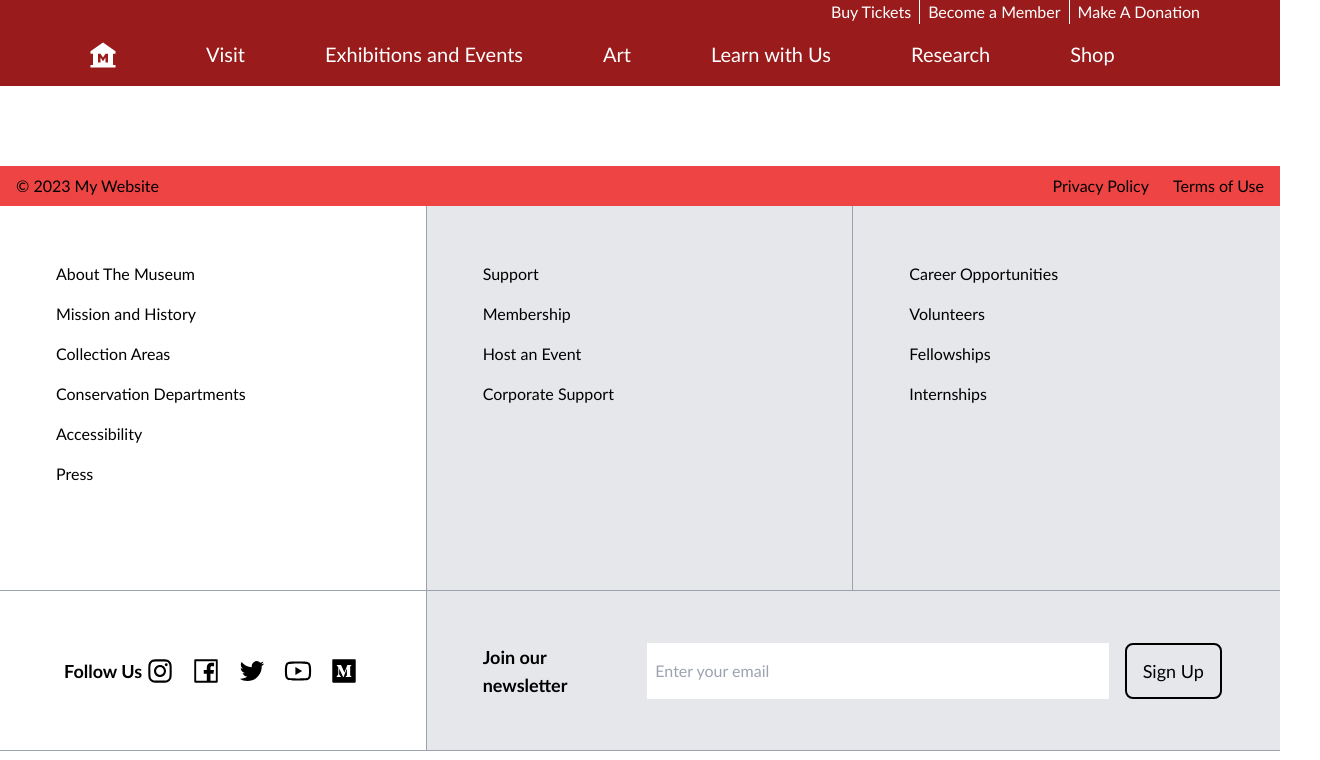
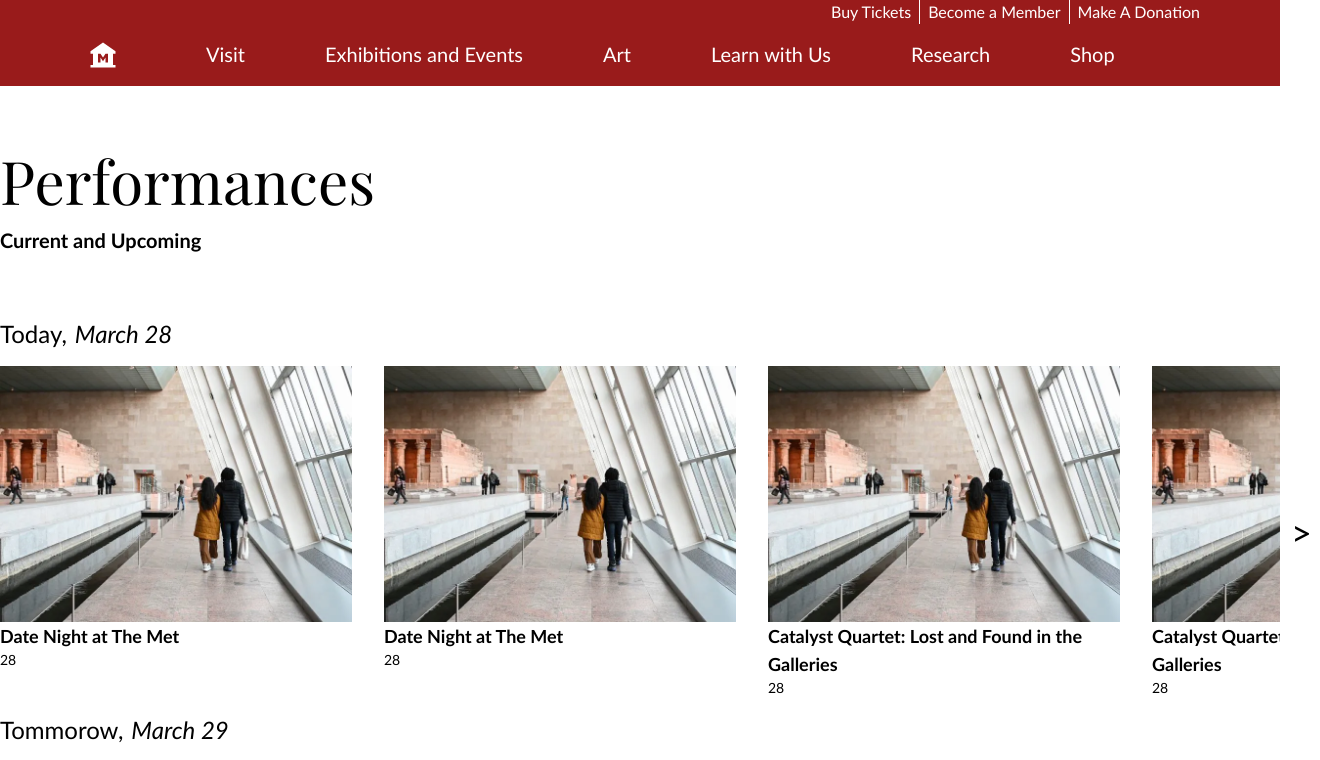
Before and after one commit to Mruveks/museum-website, a React (Vite) app: page /events/performances in a window 1280 px wide. Shown: the top 760 px of the page, 1320 px wide, since content can reach past the window. Built offline with nearby package versions, Linux system fonts and the light colour scheme.

Commit message:
Added Performances page and upadted Exhibitions

```diff
--- a/src/App.jsx
+++ b/src/App.jsx
@@ -4,7 +4,8 @@
 import Navbar from './components/Navbar'
 import Homepage from './pages/Homepage'
 import Footer from './components/Footer'
-import Exhibitions from './pages/Exhibitions'
+import Exhibitions from './pages/exhibitionsAndEvents/Exhibitions'
+import Performances from './pages/exhibitionsAndEvents/Performances'
 import { BecomeAMember, BuyTickets, FoodAndDrink, PlanYourVisit, Accessibility } from './pages/index.js'
 
 function App() {
@@ -15,13 +16,14 @@
 
       <Routes>
         <Route path="/" element={<Homepage />} />
-        <Route path="/exhibitions" element={<Exhibitions />} />
-
         <Route path="/visit/plan-your-visit" element={<PlanYourVisit />} />
         <Route path="/visit/buy-tickets" element={<BuyTickets />} />
         <Route path="/visit/membership" element={<BecomeAMember />} />
         <Route path="/visit/dining" element={<FoodAndDrink />} />
         <Route path="/learn/accessibility" element={<Accessibility />} />
+
+        <Route path="/exhibitions" element={<Exhibitions />} />
+        <Route path="/events/performances" element={<Performances />} />
       </Routes>
 
       <Footer/>
--- a/src/components/ExhibitionTable.jsx
+++ b/src/components/ExhibitionTable.jsx
@@ -19,7 +19,7 @@
         {data.map((exhibition) => (
           <section className="inline-block w-96" key={exhibition.id}>
             <div className="grid pr-8">
-              <img src={exhibition.img} alt={exhibition.title} className="w-auto h-64 object-cover" />
+              <img src={exhibition.img} alt={exhibition.title} className="w-full h-64 object-cover" />
               <div className="whitespace-pre-wrap w-full text-lg font-semibold hover:underline cursor-pointer">{exhibition.title}</div>
               <p className="text-left text-sm">{exhibition.date}</p>
             </div>
--- a/src/components/Navbar.jsx
+++ b/src/components/Navbar.jsx
@@ -78,7 +78,7 @@
                 <NavLink to="/exhibitions" className="hover-underline-animation w-full p-2">Events and Tours</NavLink>
                 </li>
                 <li className="hover:bg-red-700 ">
-                <NavLink to="/exhibitions" className="hover-underline-animation w-full p-2">Performances</NavLink>
+                <NavLink to="/events/performances" className="hover-underline-animation w-full p-2">Performances</NavLink>
                 </li>
               </ul>
             </div>
--- a/src/data/performancesData.js
+++ b/src/data/performancesData.js
@@ -1,13 +1,78 @@
+import performance1 from '../assets/performance1.png'
+import performance2 from '../assets/performance2.png'
+
 var day = new Date();
 var today = day.getDate()
+var tomorrow = today + 1
 
 export const performancesData = [
+  [
     {
       id: '1',
-    img: '',
+      img: performance1,
       title: 'Date Night at The Met',
       price: '',
-    date: {today},
+      date: today.toString(),
+      hour: '',
+    },
+    {
+      id: '1',
+      img: performance1,
+      title: 'Date Night at The Met',
+      price: '',
+      date: today.toString(),
+      hour: '',
+    },
+    {
+      id: '2',
+      img: performance1,
+      title: 'Catalyst Quartet: Lost and Found in the Galleries',
+      price: '',
+      date: today.toString(),
+      hour: '12:00 am',
+    },
+    {
+      id: '2',
+      img: performance1,
+      title: 'Catalyst Quartet: Lost and Found in the Galleries',
+      price: '',
+      date: today.toString(),
+      hour: '1:00 am',
+    },
+  ],
+  [
+    {
+      id: '1',
+      img: performance2,
+      title: 'Date Night at The Met',
+      price: '',
+      date: today.toString(),
+      hour: '',
+    },
+    {
+      id: '2',
+      img: performance2,
+      title: 'Catalyst Quartet: Lost and Found in the Galleries',
+      price: '',
+      date: today.toString(),
+      hour: '12:00 am',
+    },
+    {
+      id: '2',
+      img: performance2,
+      title: 'Catalyst Quartet: Lost and Found in the Galleries',
+      price: '',
+      date: today.toString(),
+      hour: '1:00 am',
+    },
+  ],
+  [
+    {
+      id: '1',
+      img: performance1,
+      title: 'Date Night at The Met',
+      price: '',
+      date: today.toString(),
       hour: '',
     },
     {
@@ -15,7 +80,7 @@
       img: '',
       title: 'Catalyst Quartet: Lost and Found in the Galleries',
       price: '',
-    date: '',
+      date: today.toString(),
       hour: '12:00 am',
     },
     {
@@ -23,7 +88,9 @@
       img: '',
       title: 'Catalyst Quartet: Lost and Found in the Galleries',
       price: '',
-    date: '',
+      date: today.toString(),
       hour: '1:00 am',
     },
+  ],
 ]
+console.log(performancesData[0])
--- a/src/pages/Exhibitions.jsx
+++ b/src/pages/exhibitionsAndEvents/Exhibitions.jsx
@@ -1,5 +1,5 @@
 import React from 'react'
-import {exhibitionsData} from '../components/exhibitionsData.js'
+import { exhibitionsData } from '../../data/exhibitionsData.js'
 import { Helmet } from 'react-helmet'
 
 const Exhibitions = () => {
--- /dev/null
+++ b/src/pages/exhibitionsAndEvents/Performances.jsx
@@ -0,0 +1,71 @@
+import React from 'react'
+import { performancesData } from '../../data/performancesData'
+import { Helmet } from 'react-helmet'
+import ExhibitionTable from '../../components/ExhibitionTable'
+
+const Performances = () => {
+
+  var day = new Date();
+  var today = day.getDate()
+  var tomorrow = today + 1
+
+  function getTodaysDate() {
+    const date = new Date();
+    const options = { month: 'long', day: 'numeric' };
+    const formattedDate = date.toLocaleDateString('en-US', options);
+    return formattedDate;
+  }
+
+  function getTomorrowsDate() {
+    const today = new Date();
+    const tomorrow = new Date(today);
+    tomorrow.setDate(today.getDate() + 1);
+    const options = { month: 'long', day: 'numeric' };
+    const formattedDate = tomorrow.toLocaleDateString('en-US', options);
+    return formattedDate;
+  }
+
+  return (
+    <main>
+
+      <Helmet>
+        <title>Events - Performances | The Museum</title>
+        <meta name="description" content="Current, upcoming and past exhibitions"></meta>
+      </Helmet>
+
+      <article className="container">
+
+      <section className="space-y-4 py-16">
+        <header className="text-6xl font-bold">Performances</header>
+        <div className="flex justify-between text-xl mb-4 font-semibold">
+          <h2>Current and Upcoming</h2>
+        </div>
+      </section>
+
+        <section className="w-full">
+          <div className="flex space-x-2 text-left w-full text-2xl">
+            <h1>Today,</h1>
+            <h1 className="italic">{getTodaysDate()}</h1>
+          </div>
+          <ExhibitionTable data={performancesData[0]} />
+
+          <div className="flex space-x-2 text-left w-full text-2xl">
+            <h1>Tommorow,</h1>
+            <h1 className="italic">{getTomorrowsDate()}</h1>
+          </div>
+          <ExhibitionTable data={performancesData[1]} />
+
+          <div className="flex space-x-2 text-left w-full">
+            <h1>Today,</h1>
+            <h1>{getTodaysDate()}</h1>
+          </div>
+          <ExhibitionTable data={performancesData[2]} />
+        </section>
+
+
+      </article>
+    </main>
+  )
+}
+
+export default Performances
```
Also changed, not shown: src/assets/performance1.png (added), src/assets/performance2.png (added). Lines whose indentation alone changed are shown as unchanged.
